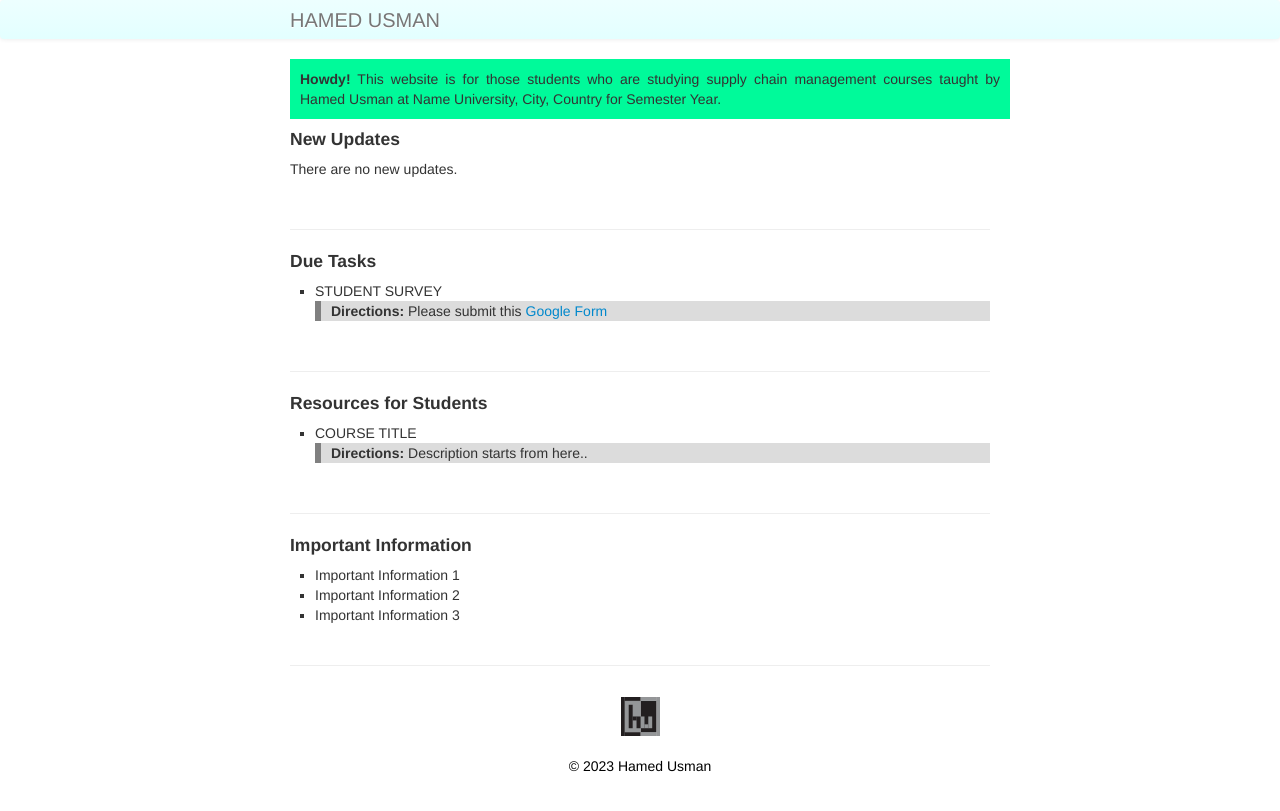
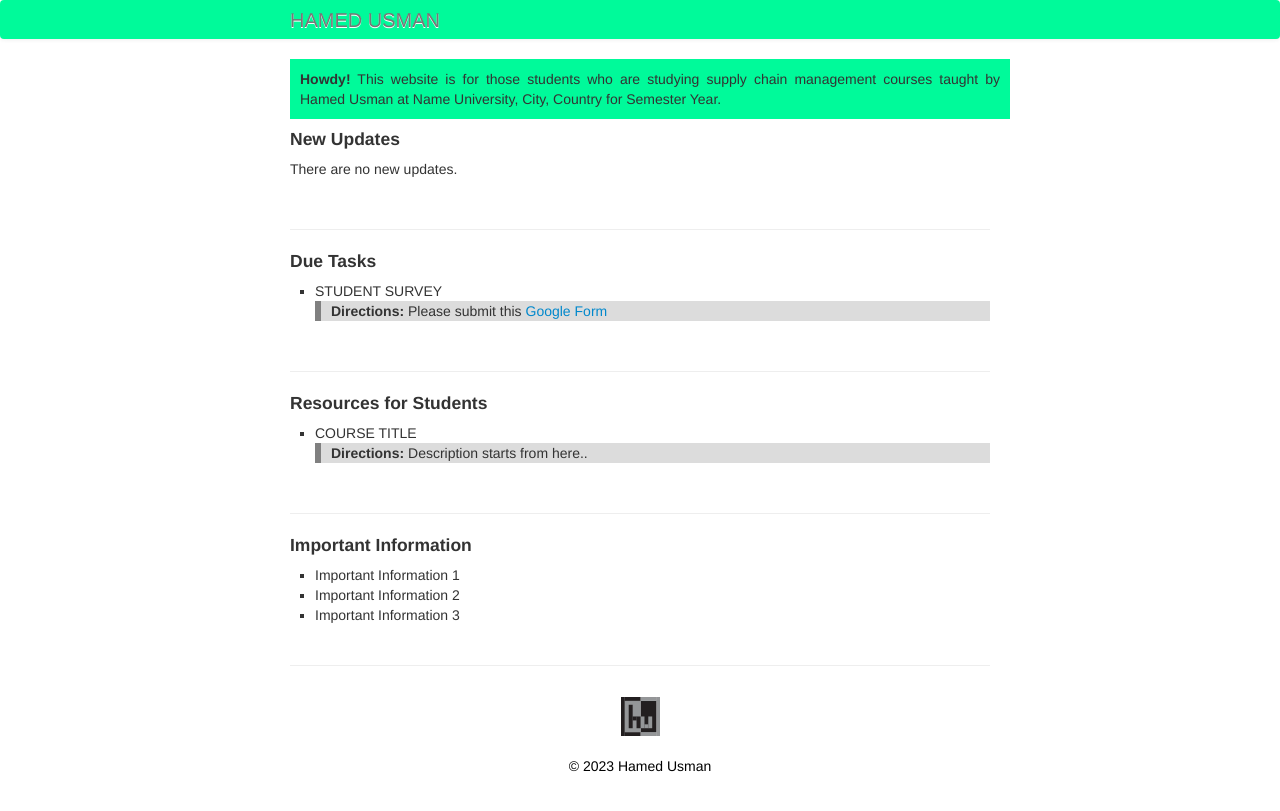
Before and after one commit to 101scm/101scm.github.io, a Jekyll site: the page built from index.md, in a window 1280 px wide. Shown: the top 811 px of the page. Built offline with Jekyll 4.4.1, drawn with Linux system fonts in a browser that asks for light colours.

Commit message:
Update my_custom_css.css

```diff
--- a/assets/themes/twitter/css/my_custom_css.css
+++ b/assets/themes/twitter/css/my_custom_css.css
@@ -116,7 +116,7 @@ h1, h2, h3, h4, h5 {
     background-image:-webkit-gradient(linear, 0 0, 0 100%, from(#edffff), to(#f2f2f2));
     background-image:-webkit-linear-gradient(top, #edffff, #e3ffff);
     background-image:-o-linear-gradient(top, #edffff, #e3ffff);
-    background-image:linear-gradient(to bottom, #edffff, #e3ffff); /* To change the color of icon-bar on the top */
+    background-image:linear-gradient(to bottom, #00fa9a, #00fa9a); /* To change the color of icon-bar on the top */
     background-repeat:repeat-x;filter:progid:DXImageTransform.Microsoft.gradient(startColorstr='#ffffffff', endColorstr='#ffffff', GradientType=0);
     border:0px solid #ffffff; /* To change the border around icon bar at the top */
     -webkit-border-radius:4px;
```
